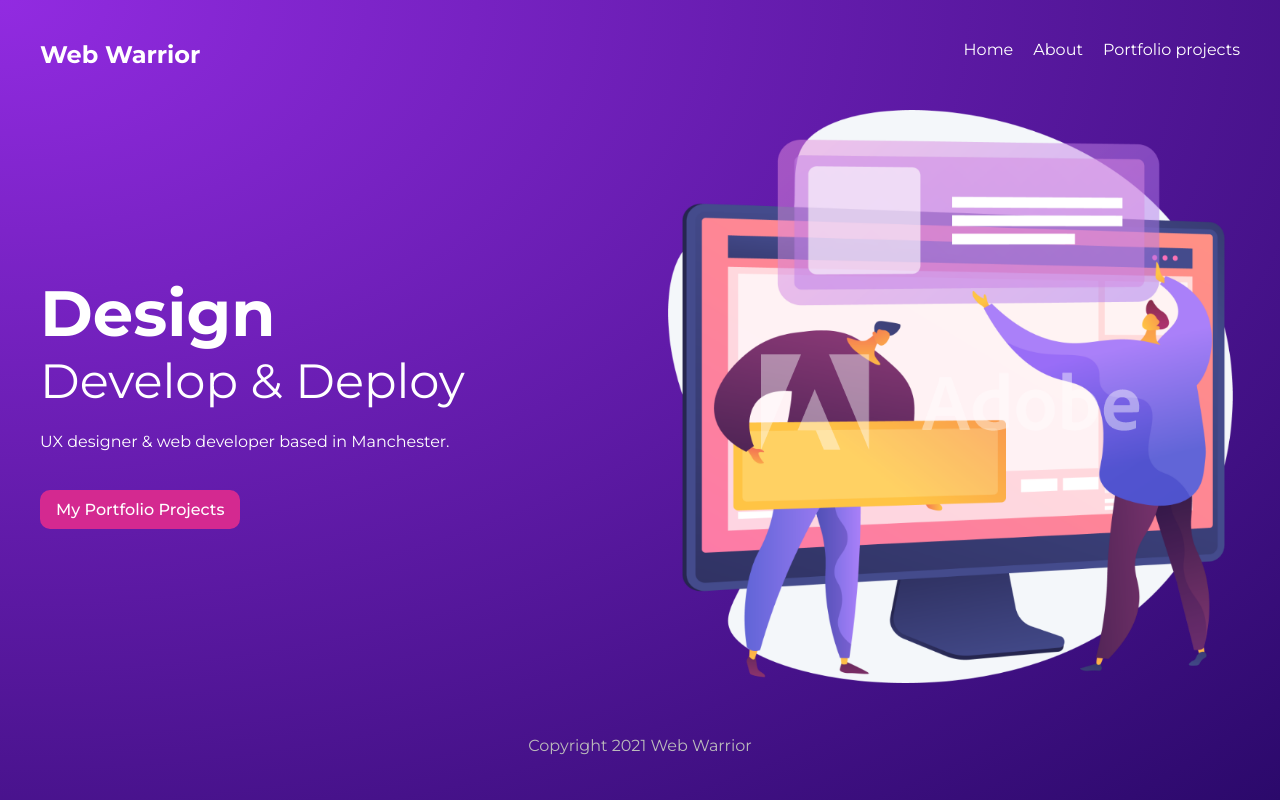
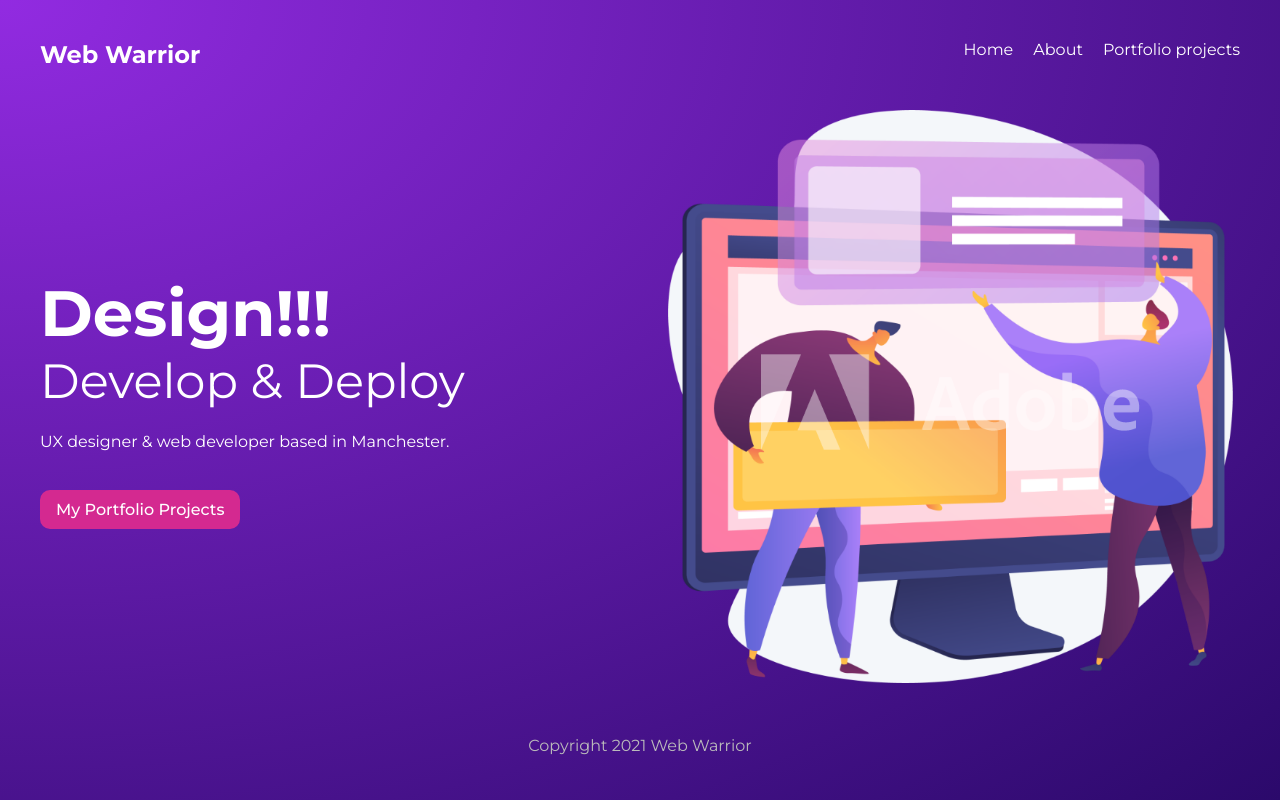
Before and after one commit to crypt096/gatsby-portfolio, a Gatsby site: page / in a window 1280 px wide. Built offline with nearby package versions, Linux system fonts and the light colour scheme; Gatsby itself is replaced by a stand-in of ours.

Commit message:
homepage-text

```diff
--- a/src/pages/index.js
+++ b/src/pages/index.js
@@ -9,7 +9,7 @@ export default function Home({ data }) {
     <Layout>
       <section className={styles.header}>
         <div>
-          <h2>Design</h2>
+          <h2>Design!!!</h2>
           <h3>Develop & Deploy</h3>
           <p>UX designer & web developer based in Manchester.</p>
           <Link className={styles.btn} to="/projects">My Portfolio Projects</Link>
```
